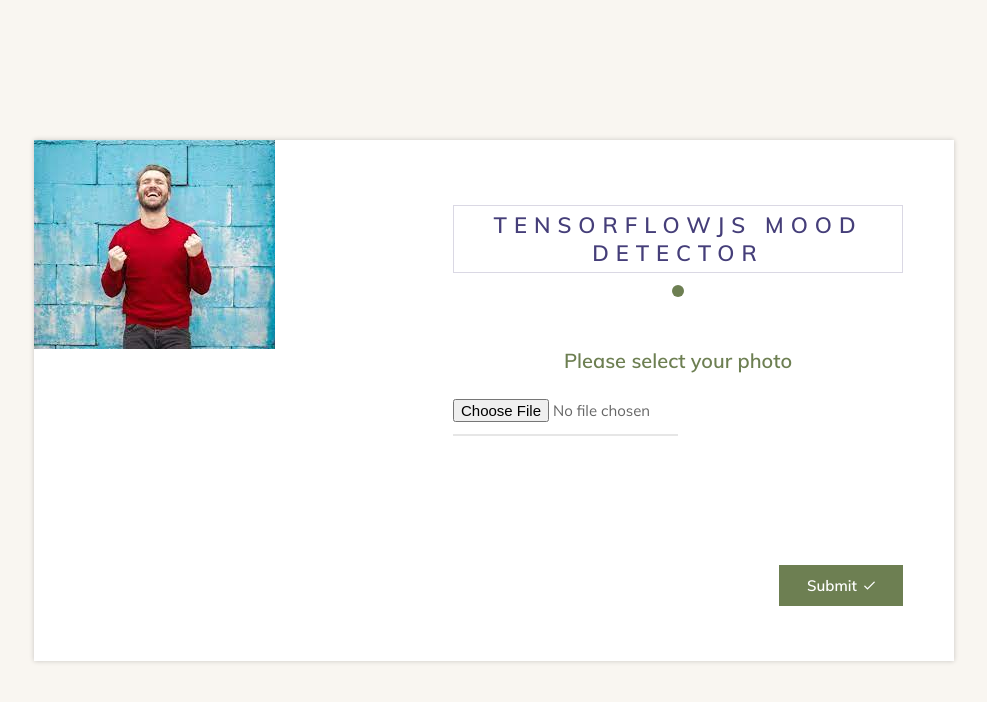
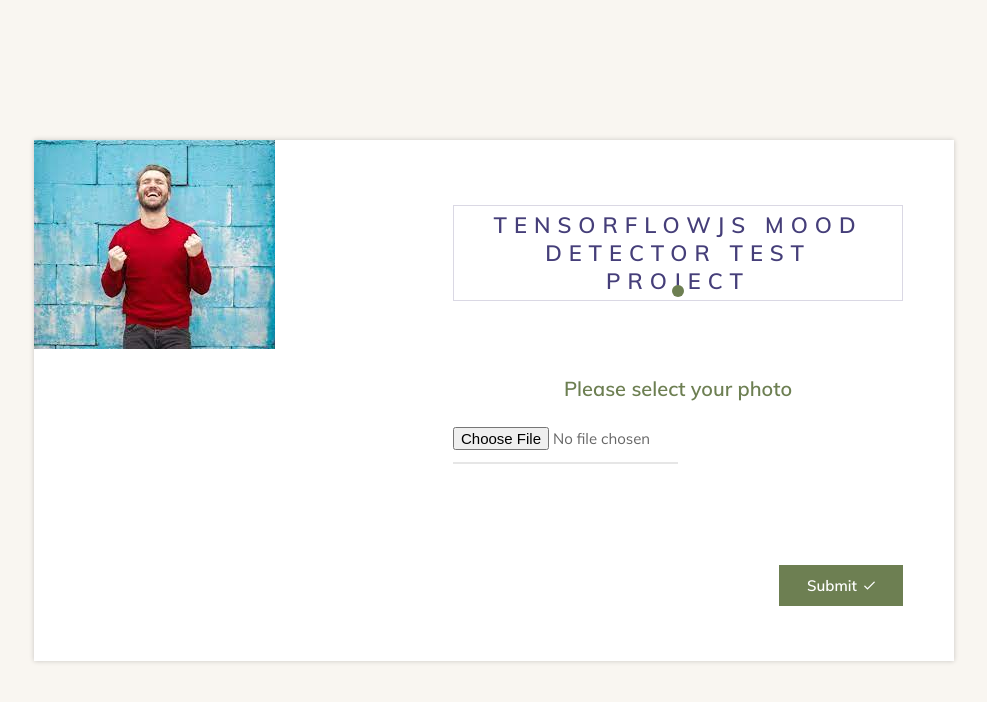
Before and after one commit to chooyee/mooddetectorjs, a website: page views/index.html in a window 1280 px wide. Shown: the whole page, without its empty margins (146-1133 px from the left). Drawn offline with nearby package versions, Linux system fonts and the light colour scheme; files that its build step writes are made by us from their sources; no server answers; files whose address does not match are found by name.

Commit message:
change title

```diff
--- a/views/index.html
+++ b/views/index.html
@@ -29,7 +29,7 @@
 						</div>
 						<div class="form-content" >
 							<div class="form-header">
-								<h3>TensorflowJS Mood Detector</h3>
+								<h3>TensorflowJS Mood Detector Test project</h3>
 							</div>
 							<p>Please select your photo</p>
 							<div class="form-row">
```
